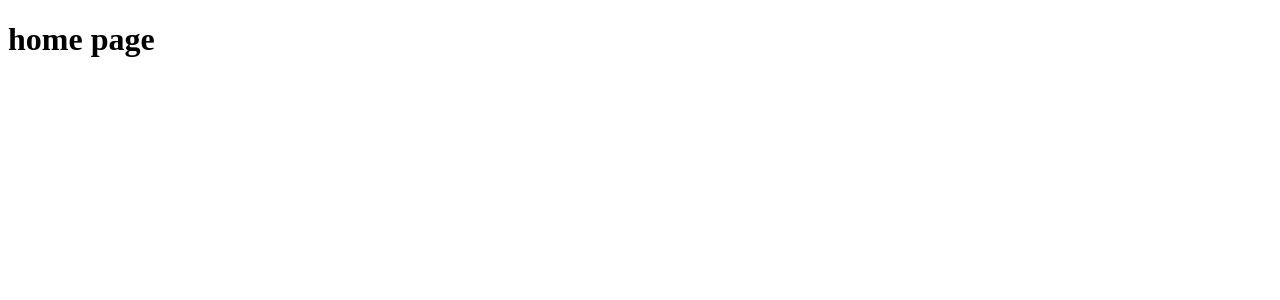
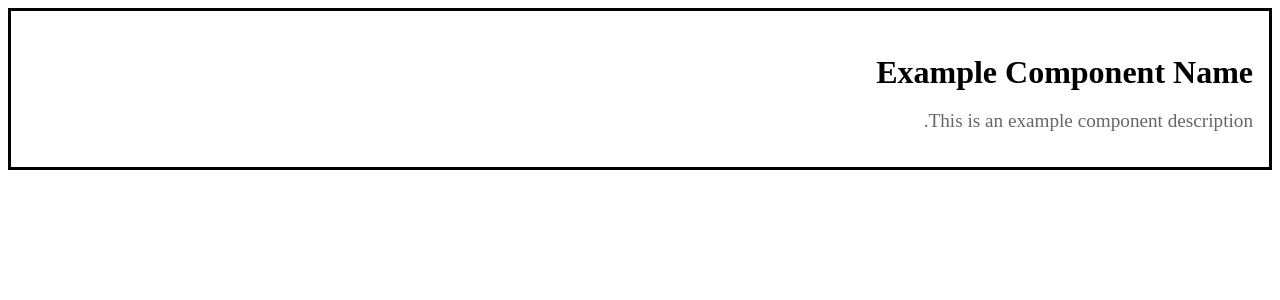
Before and after one commit to NivShirazi/Hackathon4010, a React app in the folder hackathon/: page / in a window 1280 px wide. Shown: the top 300 px of the page. Built offline with nearby package versions, Linux system fonts and the light colour scheme.

Commit message:
add project component and rtl

```diff
--- a/hackathon/src/app/app.module.css
+++ b/hackathon/src/app/app.module.css
@@ -1 +1,4 @@
 /* Your styles goes here. */
+.app {
+    direction: rtl;
+}
--- a/hackathon/src/app/app.tsx
+++ b/hackathon/src/app/app.tsx
@@ -1,12 +1,16 @@
 import { Route, Routes } from 'react-router-dom';
+import Project from './project/project';
+import styles from './app.module.css';
 
 export function App() {
   return (
-    <Routes>
-      <Route path="/" element={<h1> home page</h1>}></Route>
-      <Route path="/page1" element={<h1> page 1</h1>}></Route>
-      <Route path="/page2" element={<h1> page 2</h1>}></Route>
-    </Routes>
+    <div className={styles['app']}>
+      <Routes>
+        <Route path="/" element={<Project name="niv" />}></Route>
+        <Route path="/page1" element={<h1> page 1</h1>}></Route>
+        <Route path="/page2" element={<h1> page 2</h1>}></Route>
+      </Routes>
+    </div>
   );
 }
 
--- /dev/null
+++ b/hackathon/src/app/project/project.module.css
@@ -0,0 +1,15 @@
+.container {
+    border: 3px solid #000000; /* Add a border around the component */
+    padding: 1rem; /* Add padding to the component */
+  }
+
+  .component-name {
+    font-size: 2rem; /* Adjust the font size to your liking */
+    font-weight: bold;
+    margin-bottom: 0.5rem; /* Add some space between the name and the description */
+  }
+
+  .component-description {
+    font-size: 1.2rem; /* Adjust the font size to your liking */
+    color: #666; /* Change the color to your liking */
+  }
--- /dev/null
+++ b/hackathon/src/app/project/project.tsx
@@ -0,0 +1,19 @@
+import styles from './project.module.css';
+
+/* eslint-disable-next-line */
+export interface ProjectProps {
+  name: string;
+}
+
+export function Project(props: ProjectProps) {
+  return (
+    <div className={styles['container']}>
+      <h2 className={styles['component-name']}>Example Component Name</h2>
+      <p className={styles['component-description']}>
+        This is an example component description.
+      </p>
+    </div>
+  );
+}
+
+export default Project;
--- a/hackathon/src/styles.css
+++ /dev/null
@@ -1 +0,0 @@
-/* You can add global styles to this file, and also import other style files */
```
Also changed, not shown: hackathon/src/app/components/banner/banner.module.css (added, +7 -0 lines), hackathon/src/app/components/banner/banner.tsx (added, +14 -0 lines), 2 other files (tests, documents, lock files or other folders).
